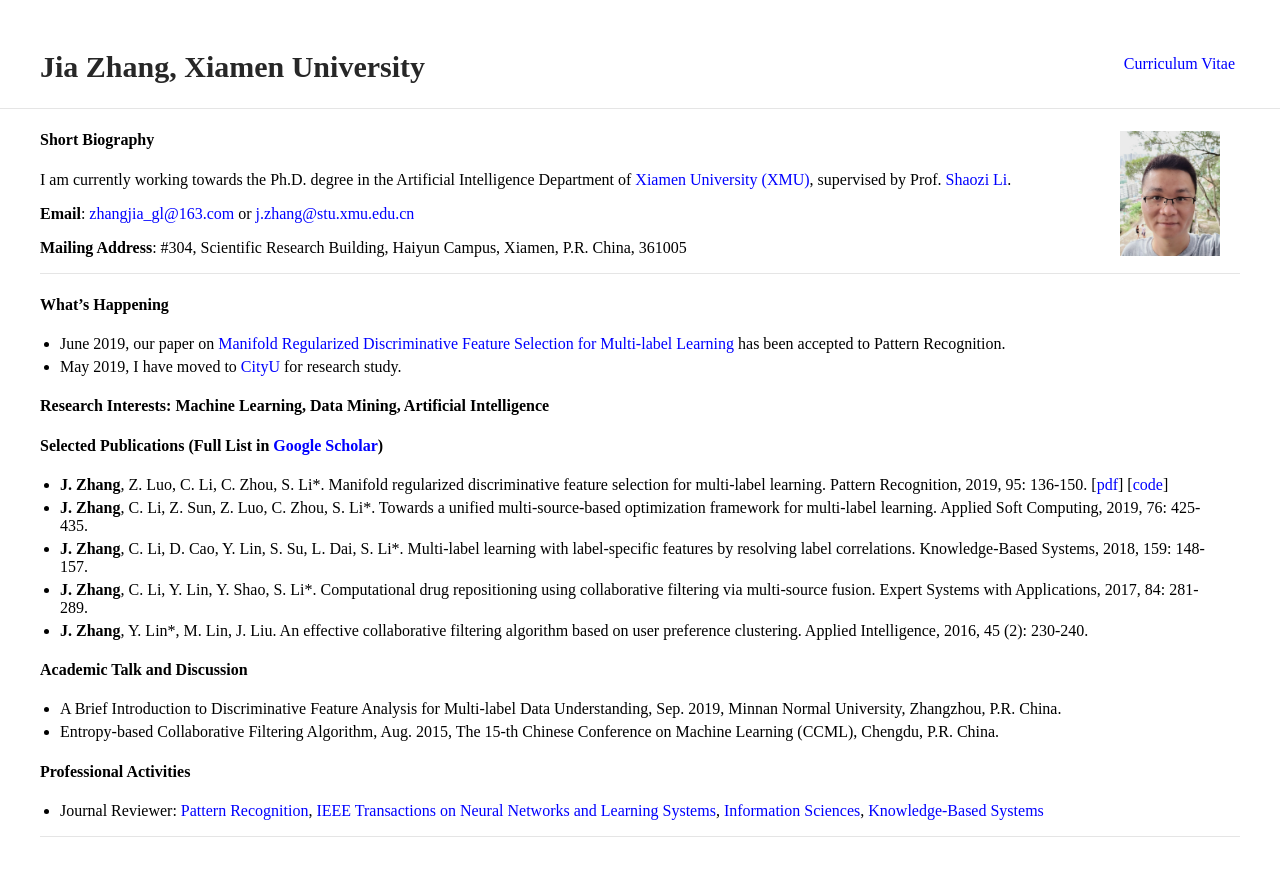
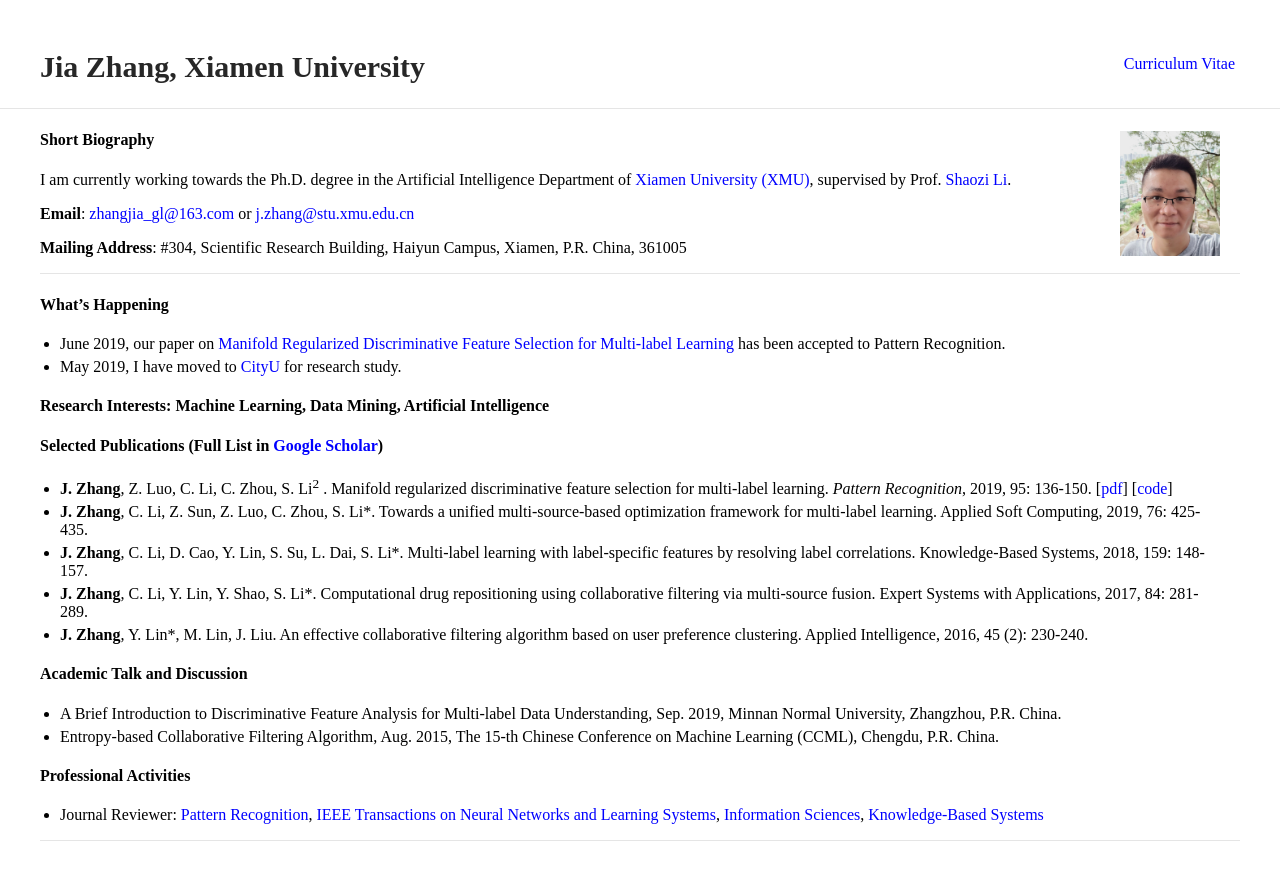
Before and after one commit to jiazhang-ml/jiazhang-ml.github.io, a Jekyll site: the page built from index.md, in a window 1280 px wide, cut to the strip 0-876 px from the top of the page. Built offline with Jekyll 4.4.1, drawn with Linux system fonts in a browser that asks for light colours.

Commit message:
Update index.md

```diff
--- a/index.md
+++ b/index.md
@@ -23,7 +23,7 @@ I am currently working towards the Ph.D. degree in the Artificial Intelligence D
 
 #### Selected Publications (Full List in [Google Scholar](https://scholar.google.com.hk/citations?user=yBaTk-gAAAAJ&hl=en))
 
-* **J. Zhang**, Z. Luo, C. Li, C. Zhou, S. Li*. Manifold regularized discriminative feature selection for multi-label learning. Pattern Recognition, 2019, 95: 136-150. [[pdf](1-s2.0-S0031320319302341-main.pdf)] [[code](MDFS-master.zip)]
+* **J. Zhang**, Z. Luo, C. Li, C. Zhou, S. Li<sup>2</sup> . Manifold regularized discriminative feature selection for multi-label learning. *Pattern Recognition*, 2019, 95: 136-150. [[pdf](1-s2.0-S0031320319302341-main.pdf)] [[code](MDFS-master.zip)]
 * **J. Zhang**, C. Li, Z. Sun, Z. Luo, C. Zhou, S. Li*. Towards a unified multi-source-based optimization framework for multi-label learning. Applied Soft Computing, 2019, 76: 425-435.
 * **J. Zhang**, C. Li, D. Cao, Y. Lin, S. Su, L. Dai, S. Li*. Multi-label learning with label-specific features by resolving label correlations. Knowledge-Based Systems, 2018, 159: 148-157.
 * **J. Zhang**, C. Li, Y. Lin, Y. Shao, S. Li*. Computational drug repositioning using collaborative filtering via multi-source fusion. Expert Systems with Applications, 2017, 84: 281-289.
```
